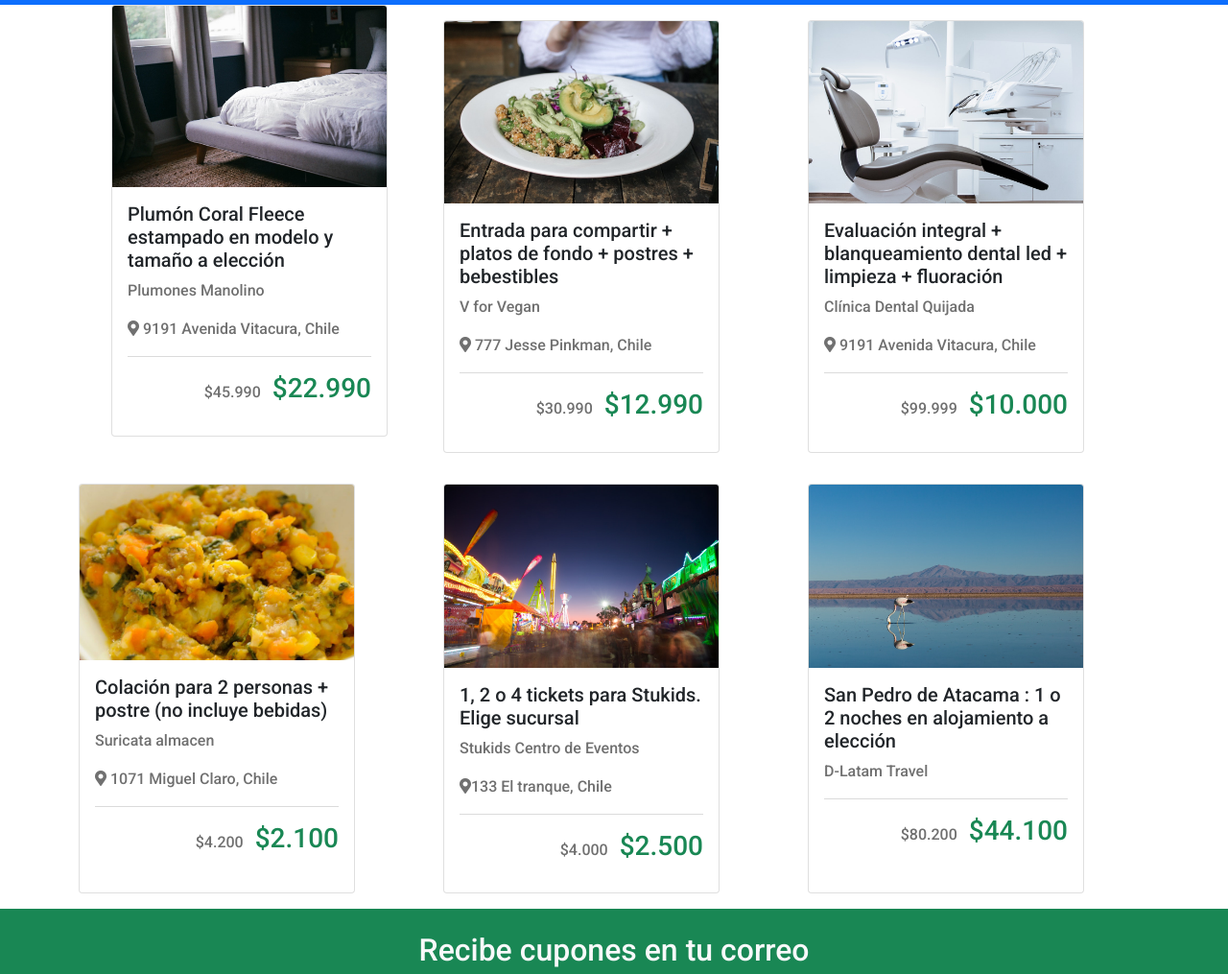
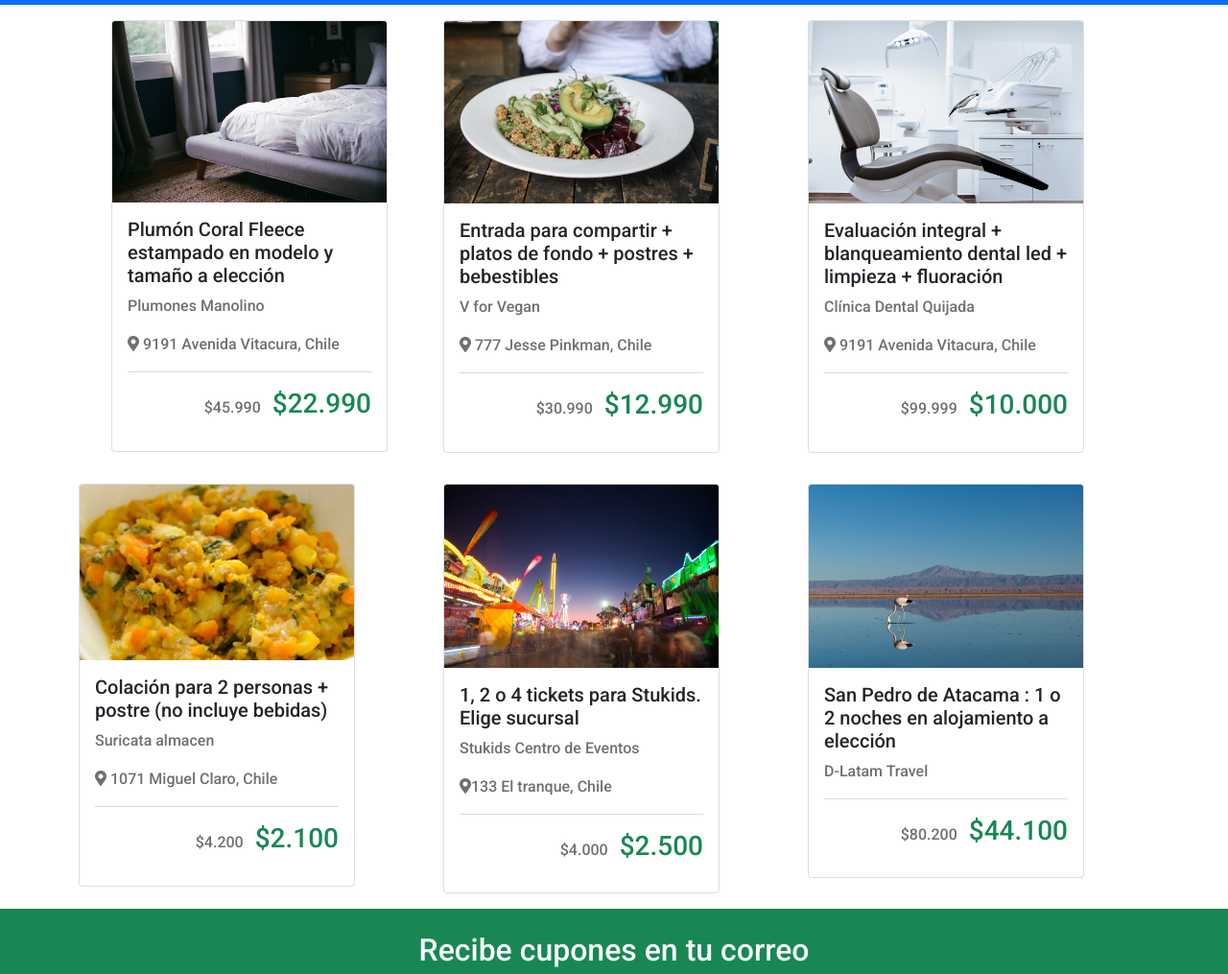
Before and after one commit to JuanJoContreras/cupponpage.taller, a plain HTML site: page index.html in a window 1280 px wide. Shown: the part 52-1067 px from the top of the page at 96% size. Drawn offline with nearby package versions, Linux system fonts and the light colour scheme.

```diff
--- a/index.html
+++ b/index.html
@@ -48,7 +48,7 @@
 </nav>
 <section class="container">
     <div class="row">
-        <div class="col-12 col-sm-12 col-md-6 col-lg-4 my-3git">
+        <div class="col-12 col-sm-12 col-md-6 col-lg-4 my-3">
             <div class="card mx-auto" style="width: 18rem;">
                 <img src="assets/css/img/cupon-1.jpg" class="card-img-top" alt="...">
                 <div class="card-body">
@@ -91,7 +91,7 @@
         </div>
 
         <div class="col-12 col-sm-12 col-md-6 col-lg-4 my-3">
-            <div class="card h-100" style="width: 18rem;">
+            <div class="card" style="width: 18rem;">
                 <img src="assets/css/img/cupon-4.jpg" class="card-img-top" alt="...">
                 <div class="card-body">
                     <h5 class="card-title subtitulo">Colación para 2 personas + postre (no incluye bebidas)
@@ -105,7 +105,7 @@
         </div>
 
         <div class="col-12 col-sm-12 col-md-6 col-lg-4 my-3">
-            <div class="card h-100" style="width: 18rem;">
+            <div class="card" style="width: 18rem;">
                 <img src="assets/css/img/cupon-5.jpg" class="card-img-top" alt="...">
                 <div class="card-body">
                     <h5 class="card-title subtitulo">1, 2 o 4 tickets para Stukids. Elige sucursal
@@ -118,7 +118,7 @@
             </div>
         </div>
         <div class="col-12 col-sm-12 col-md-6 col-lg-4 my-3">
-            <div class="card h-100" style="width: 18rem;">
+            <div class="card" style="width: 18rem;">
                 <img src="assets/css/img/cupon-6.jpg" class="card-img-top" alt="...">
                 <div class="card-body">
                     <h5 class="card-title subtitulo">San Pedro de Atacama : 1 o 2 noches en alojamiento a elección
```
